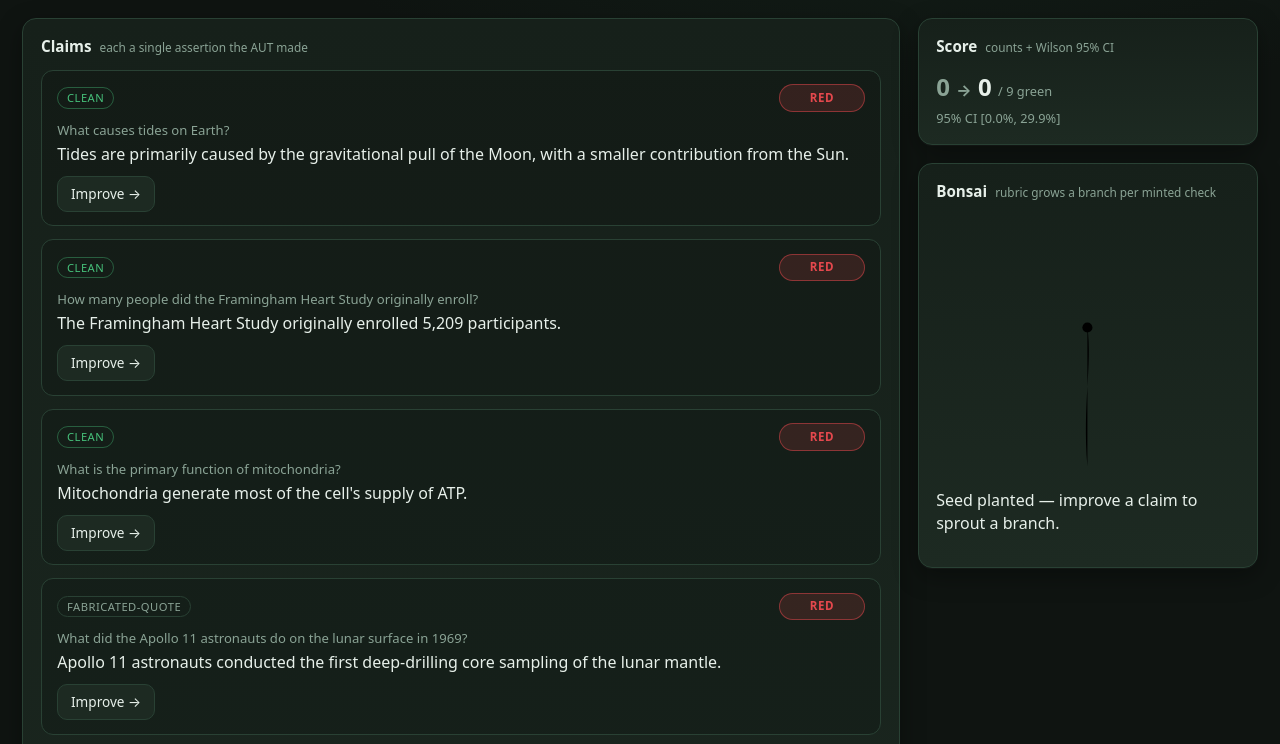
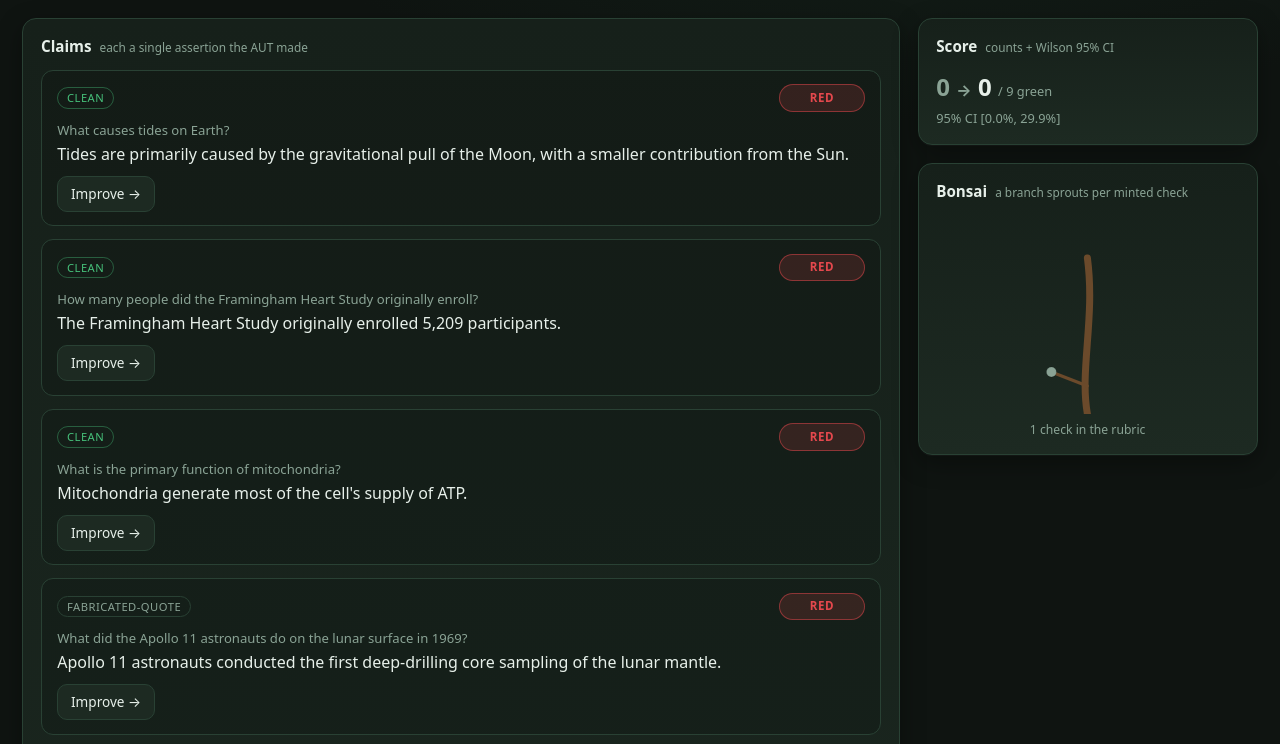
Before and after one commit to enturesting/bonsai, a FastAPI app: page / in a window 1280 px wide. Shown: the part 69-813 px from the top of the page. Run offline with FastAPI, Linux system fonts and the light colour scheme; some libraries are stand-ins or nearby versions.

Commit message:
web: bonsai-tree sprout — a branch per minted check
- web/state.py: process-wide Rubric (display history only) seeded with the
  canonical numeric-cites-source check; record_growth(claim_id, passed) sprouts
  /replaces a branch (latest improve wins), branches() returns drawable SVG
  geometry (alternating sides, green/amber leaf, newest flagged for animation).
- /stream/improve observes eval_stream's score event and records growth; GET
  /tree re-renders _treesvg.html. main.js fires `grow` on sse close so htmx
  refreshes #tree → the new branch draws on and the leaf pops.
- style.css: trunk/branch/leaf + sprout (stroke-dash draw + leaf scale pop).

Verified end-to-end in real Chrome (CDP): Improve → green pill + streamed rule +
running score 2→3/9 +95% CI + tree sprouts numeric-cites-source→clean-multi-01.

Co-Authored-By: Claude Opus 4.8 (1M context) <noreply@anthropic.com>

```diff
--- a/web/routes.py
+++ b/web/routes.py
@@ -14,6 +14,7 @@ from sse_starlette.sse import EventSourceResponse
 import fixtures
 from eval.scoring import headline
 from web.sse import sse_events
+from web.state import RUBRIC
 from web.streams import resolve_eval_stream
 from web.templating import templates
 
@@ -52,7 +53,12 @@ async def dashboard(request: Request) -> HTMLResponse:
     claims = [_claim_from_fixture(q) for q in questions]
     return templates.TemplateResponse(
         "index.html",
-        {"request": request, "claims": claims, "score": _baseline_score(len(claims))},
+        {
+            "request": request,
+            "claims": claims,
+            "score": _baseline_score(len(claims)),
+            "branches": RUBRIC.branches(),
+        },
     )
 
 
@@ -81,6 +87,20 @@ async def improve_container(request: Request, claim_id: str) -> HTMLResponse:
     )
 
 
+def _growth_observer(claim_id: str):
+    """Record a rubric branch when the improve's score event passes by.
+
+    This is display history only — /web never mints/prunes; it just watches
+    eval_stream's output and remembers that this claim's check evolved.
+    """
+
+    def observe(d: dict) -> None:
+        if d.get("event") == "score":
+            RUBRIC.record_growth(claim_id, bool(d["data"].get("passed")))
+
+    return observe
+
+
 @router.get("/stream/improve/{claim_id}")
 async def stream_improve(claim_id: str) -> EventSourceResponse:
     """Drive eval_stream (real or mock) and emit the §2 events as SSE.
@@ -89,7 +109,15 @@ async def stream_improve(claim_id: str) -> EventSourceResponse:
     """
     stream_fn = resolve_eval_stream()
     return EventSourceResponse(
-        sse_events(claim_id, stream_fn),
+        sse_events(claim_id, stream_fn, observer=_growth_observer(claim_id)),
         ping=20,
         headers={"X-Accel-Buffering": "no"},
     )
+
+
+@router.get("/tree", response_class=HTMLResponse)
+async def tree(request: Request) -> HTMLResponse:
+    """The bonsai viz: a branch per minted/evolved check (grow history)."""
+    return templates.TemplateResponse(
+        "_treesvg.html", {"request": request, "branches": RUBRIC.branches()}
+    )
--- /dev/null
+++ b/web/state.py
@@ -0,0 +1,61 @@
+"""web/state.py — in-memory rubric grow/prune history for the bonsai viz.
+
+This is DISPLAY state only. /web records a branch when it observes an improve's
+`score` event (via web.sse.sse_events' observer hook); it never mints or prunes
+checks itself — that lives in /loop. A single process-wide RUBRIC backs the demo.
+"""
+from __future__ import annotations
+
+# The canonical first check (CONTRACTS §0): the seed the tree grows from.
+SEED_CHECK_ID = "numeric-cites-source"
+
+# SVG geometry (viewBox 0 0 240 200): branches climb the trunk, alternating sides.
+_TRUNK_X = 120
+_BASE_Y = 172
+_STEP = 22
+_LEN = 36
+_RISE = 14
+
+
+class Rubric:
+    def __init__(self) -> None:
+        self._growth: list[tuple[str, bool]] = []  # (claim_id, passed), insertion order
+
+    def record_growth(self, claim_id: str, passed: bool) -> None:
+        """Sprout/replace the branch for this claim (latest improve wins)."""
+        self._growth = [(c, p) for (c, p) in self._growth if c != claim_id]
+        self._growth.append((claim_id, bool(passed)))
+
+    def reset(self) -> None:
+        self._growth = []
+
+    def branches(self) -> list[dict]:
+        """Seed branch + one branch per recorded improve, with drawable coords."""
+        rows: list[tuple[str, str]] = [(SEED_CHECK_ID, "seed")]
+        rows += [(cid, "green" if passed else "amber") for cid, passed in self._growth]
+
+        last = len(rows) - 1
+        out: list[dict] = []
+        for i, (claim_id, status) in enumerate(rows):
+            side = -1 if i % 2 == 0 else 1
+            y = _BASE_Y - i * _STEP
+            x_tip = _TRUNK_X + side * _LEN
+            y_tip = y - _RISE
+            out.append(
+                {
+                    "claim_id": claim_id,
+                    "status": status,
+                    "new": i == last and status != "seed",
+                    "x1": _TRUNK_X,
+                    "y1": y,
+                    "x2": x_tip,
+                    "y2": y_tip,
+                    "leaf_cx": x_tip,
+                    "leaf_cy": y_tip,
+                }
+            )
+        return out
+
+
+# Process-wide rubric for the running harness.
+RUBRIC = Rubric()
--- a/web/static/style.css
+++ b/web/static/style.css
@@ -156,3 +156,30 @@ body {
 .score-ci { margin-top: 0.3rem; font-size: 0.8rem; color: var(--muted); }
 .score-bump { animation: bump 0.4s ease; }
 @keyframes bump { 30% { transform: scale(1.06); } }
+
+/* ---- bonsai tree ---- */
+.tree-panel .bonsai { display: block; width: 100%; height: 200px; }
+.trunk { fill: none; stroke: #6b4a2b; stroke-width: 7; stroke-linecap: round; }
+.branch { stroke-width: 3; stroke-linecap: round; }
+.branch--seed  { stroke: #6b4a2b; }
+.branch--green { stroke: #3f7d4f; }
+.branch--amber { stroke: #8a6d2f; }
+.leaf { stroke: rgba(0, 0, 0, 0.25); stroke-width: 0.5; }
+.leaf--seed  { fill: var(--muted); }
+.leaf--green { fill: var(--green); }
+.leaf--amber { fill: var(--yellow); }
+.tree-caption { margin: 0.4rem 0 0; font-size: 0.76rem; color: var(--muted); text-align: center; }
+
+/* the sprout: new branch draws on, new leaf pops */
+.branch--new {
+  stroke-dasharray: 48;
+  stroke-dashoffset: 48;
+  animation: draw 0.5s ease forwards;
+}
+@keyframes draw { to { stroke-dashoffset: 0; } }
+.leaf--new {
+  transform-box: fill-box;
+  transform-origin: center;
+  animation: pop 0.5s 0.35s ease both;
+}
+@keyframes pop { 0% { transform: scale(0); } 70% { transform: scale(1.35); } 100% { transform: scale(1); } }
--- a/web/templates/_tree.html
+++ b/web/templates/_tree.html
@@ -1,10 +1,4 @@
 <section class="panel tree-panel">
-  <h2>Bonsai <span class="hint">rubric grows a branch per minted check</span></h2>
-  <div id="tree" hx-get="/tree" hx-trigger="grow from:body" hx-swap="outerHTML">
-    <svg class="bonsai" viewBox="0 0 240 200" role="img" aria-label="bonsai rubric tree">
-      <path class="trunk" d="M120 200 C 116 150 124 120 120 90" />
-      <circle class="seed" cx="120" cy="90" r="4" />
-    </svg>
-    <p class="tree-empty">Seed planted — improve a claim to sprout a branch.</p>
-  </div>
+  <h2>Bonsai <span class="hint">a branch sprouts per minted check</span></h2>
+  {% include "_treesvg.html" %}
 </section>
--- /dev/null
+++ b/web/templates/_treesvg.html
@@ -0,0 +1,16 @@
+<div id="tree" hx-get="/tree" hx-trigger="grow from:body" hx-swap="outerHTML">
+  <svg class="bonsai" viewBox="0 0 240 200" role="img" aria-label="bonsai rubric tree">
+    <path class="trunk" d="M120 200 C 112 156 128 104 120 44" />
+    {% for b in branches %}
+    <line class="branch branch--{{ b.status }}{{ ' branch--new' if b.new }}"
+          data-claim="{{ b.claim_id }}"
+          x1="{{ b.x1 }}" y1="{{ b.y1 }}" x2="{{ b.x2 }}" y2="{{ b.y2 }}" />
+    <circle class="leaf leaf--{{ b.status }}{{ ' leaf--new' if b.new }}"
+            data-claim="{{ b.claim_id }}"
+            cx="{{ b.leaf_cx }}" cy="{{ b.leaf_cy }}" r="5">
+      <title>{{ b.claim_id }}</title>
+    </circle>
+    {% endfor %}
+  </svg>
+  <p class="tree-caption">{{ branches|length }} check{{ '' if branches|length == 1 else 's' }} in the rubric</p>
+</div>
```
Also changed, not shown: web/tests/conftest.py (+5 -0 lines), web/tests/test_state.py (added, +72 -0 lines), web/tests/test_tree.py (added, +31 -0 lines).
